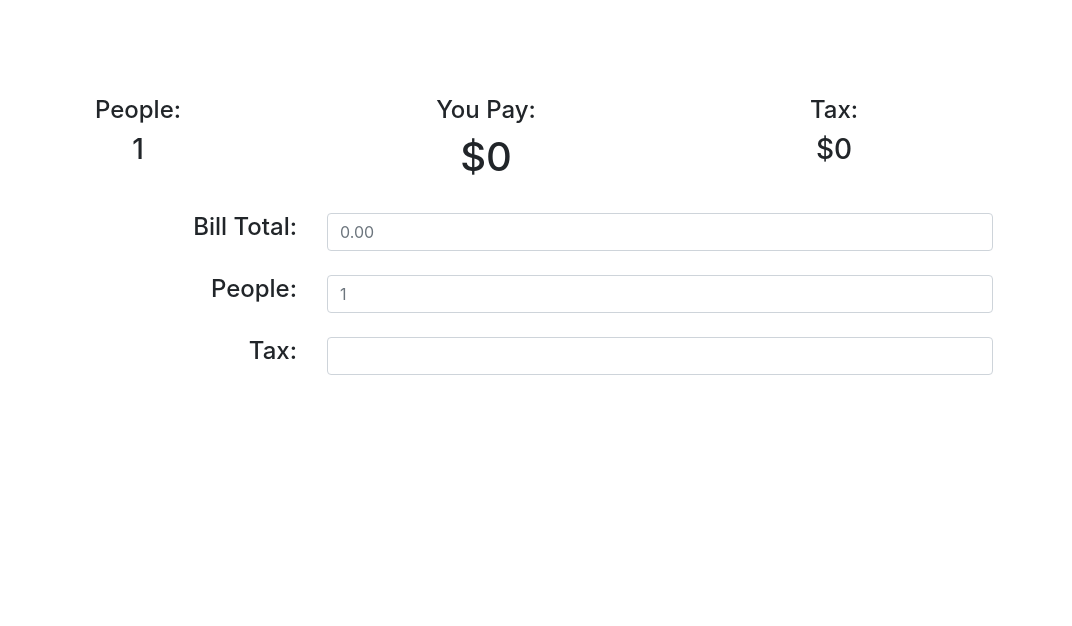
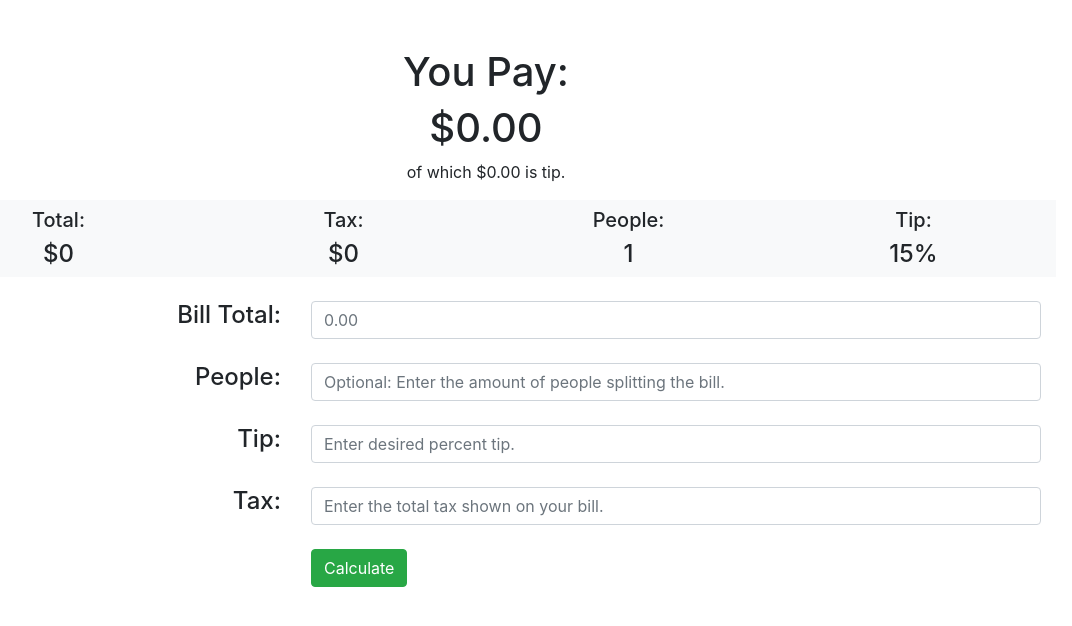
Before and after one commit to romverner/calculatorchallenege, a React (Create React App) app: page / in a window 1280 px wide. Shown: the top 626 px of the page, without its empty margins (154-1226 px from the left). Built offline with nearby package versions, Linux system fonts and the light colour scheme.

Commit message:
adding more

```diff
--- a/src/components/Calculator.js
+++ b/src/components/Calculator.js
@@ -1,68 +1,107 @@
 import React, { Component } from 'react';
 
-const style = {
-}
+const topStyle = {
+    fontSize: "60% !important"
+};
 
 class Calculator extends Component {
     constructor(props) {
         super(props);
         this.state = {
             people: 1,
-            pay: 0,
-            tax: 0,
+            pay: 0.00,
+            tax: 0.00,
             total: 0.00,
-            percent: 0,
-            split: "yes"
-        }
-    }
-
-    totalTracker = event => {
-        let value = event.target.value;
-        if (value) {
-            let payment = (value / this.state.people).toFixed(2);
-            this.setState({
-                total: value,
-                pay: payment
-            });
+            tip: 15.00,
+            tipPay: 0
         };
     };
 
+    totalTracker = event => {
+        let total = event.target.value;
+        this.setState({
+            total: total
+        });
+    };
+
     personTracker = event => {
-        let value = event.target.value;
-        if (value) {
-            let payment = this.state.total / value;
-            this.setState({
-                pay: payment,
-                people: value
-            });
-        };
+        let people = event.target.value;
+        this.setState({
+            people: people
+        });
+    };
+
+    taxTracker = event => {
+        let tax = event.target.value;
+        this.setState({
+            tax: tax
+        });
+    };
+
+    tipTracker = event => {
+        let tip = event.target.value;
+        this.setState({
+            tip: tip
+        });
+    };
+
+    paymentCalculator = () => {
+        let people = this.state.people;
+        let tax = this.state.tax;
+        let total = this.state.total;
+        let tipPercent = this.state.tip / 100;
+
+        let tipTotal = 0.00;
+        let pay = 0;
+
+        tipTotal = ((total - tax) * tipPercent);
+        console.log(tipTotal);
+        pay = (parseInt(total) + parseInt(tipTotal)) / people;
+        console.log(pay);
+        tipTotal = tipTotal / people;
+        console.log(tipTotal);
+
+        this.setState({
+            pay: pay,
+            tipTotal: tipTotal
+        });
     };
 
 
     render() {
         return (
             <div className="container text-center">
-                <div className="p-5" style={style}>
-                    <div className="row mb-4">
-                    <div className="col-4 text-center">
-                        <h4>People:</h4>
-                        <h3>{this.state.people}</h3>
+                <div className="">
+                    <div className="row mb-3">
+                        <div className="col-12">
+                            <h1>You Pay:</h1>
+                            <h1>${this.state.pay.toFixed(2)} </h1><span style={topStyle}>of which ${this.state.tipPay.toFixed(2)} is tip.</span>
+                        </div>
                     </div>
-                    <div className="col-4">
-                        <h4>You Pay:</h4>
-                        <h1>${this.state.pay}</h1>
-                    </div>
-                    <div className="col-4">
-                        <h4>Tax:</h4>
-                        <h3>${this.state.tax}</h3>
-                    </div>
+                    <div className="row mb-3 bg-light pt-2">
+                        <div className="col-3 text-center">
+                            <h5>Total:</h5>
+                            <h4>${this.state.total}</h4>
+                        </div>
+                        <div className="col-3">
+                            <h5>Tax:</h5>
+                            <h4>${this.state.tax}</h4>
+                        </div>
+                        <div className="col-3">
+                            <h5>People:</h5>
+                            <h4>{this.state.people}</h4>
+                        </div>
+                        <div className="col-3">
+                            <h5>Tip:</h5>
+                            <h4>{this.state.tip}%</h4>
+                        </div>
                     </div>
                     <div className="row mt-4">
                         <div className="col-4 text-right">
                             <h4>Bill Total:</h4>
                         </div>
                         <div className="col-8 text-left">
-                            <input className="input-group form-control" type="text" name="total" maxlength="8" placeholder="0.00"onChange={this.totalTracker}></input>
+                            <input className="input-group form-control" type="text" name="total" maxLength="8" placeholder="0.00" onChange={this.totalTracker}></input>
                         </div>
                     </div>
                     <div className="row mt-4">
@@ -70,7 +109,15 @@ class Calculator extends Component {
                             <h4>People:</h4>
                         </div>
                         <div className="col-8 text-left">
-                            <input className="input-group form-control" type="text" name="total" maxlength="8" placeholder="1"onChange={this.personTracker}></input>
+                            <input className="input-group form-control" type="text" name="total" maxLength="2" placeholder="Optional: Enter the amount of people splitting the bill." onChange={this.personTracker}></input>
+                        </div>
+                    </div>
+                    <div className="row mt-4">
+                        <div className="col-4 text-right">
+                            <h4>Tip:</h4>
+                        </div>
+                        <div className="col-8 text-left">
+                            <input className="input-group form-control" type="text" name="total" maxLength="8" placeholder="Enter desired percent tip." onChange={this.tipTracker}></input>
                         </div>
                     </div>
                     <div className="row mt-4">
@@ -78,7 +125,14 @@ class Calculator extends Component {
                             <h4>Tax:</h4>
                         </div>
                         <div className="col-8 text-left">
-                            <input className="input-group form-control" type="text" name="total" maxlength="8" onChange={this.personTracker}></input>
+                            <input className="input-group form-control" type="text" name="total" maxLength="2" placeholder="Enter the total tax shown on your bill." onChange={this.taxTracker}></input>
+                        </div>
+                    </div>
+                    <div className="row mt-4 pb-3">
+                        <div className="col-4 text-right">
+                        </div>
+                        <div className="col-8 text-left">
+                            <button className="btn btn-success" onClick={this.paymentCalculator}>Calculate</button>
                         </div>
                     </div>
                 </div>
```
